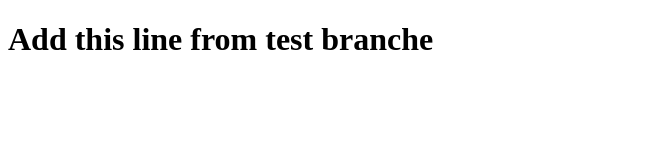
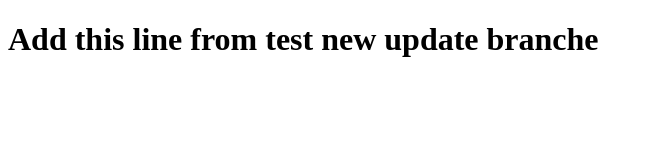
Before and after one commit to oukirche/demo, a plain HTML site: page index.html in a window 1280 px wide. Shown: the whole page, without its empty margins (0-653 px from the left). Drawn offline with Linux system fonts and the light colour scheme.

Commit message:
update html file from test branche

```diff
--- a/index.html
+++ b/index.html
@@ -5,7 +5,7 @@
 </head>
 <body>
 
-<h1>Add this line from test branche</h1>
+<h1>Add this line from test new update branche</h1>
 
 </body>
 </html>
```
